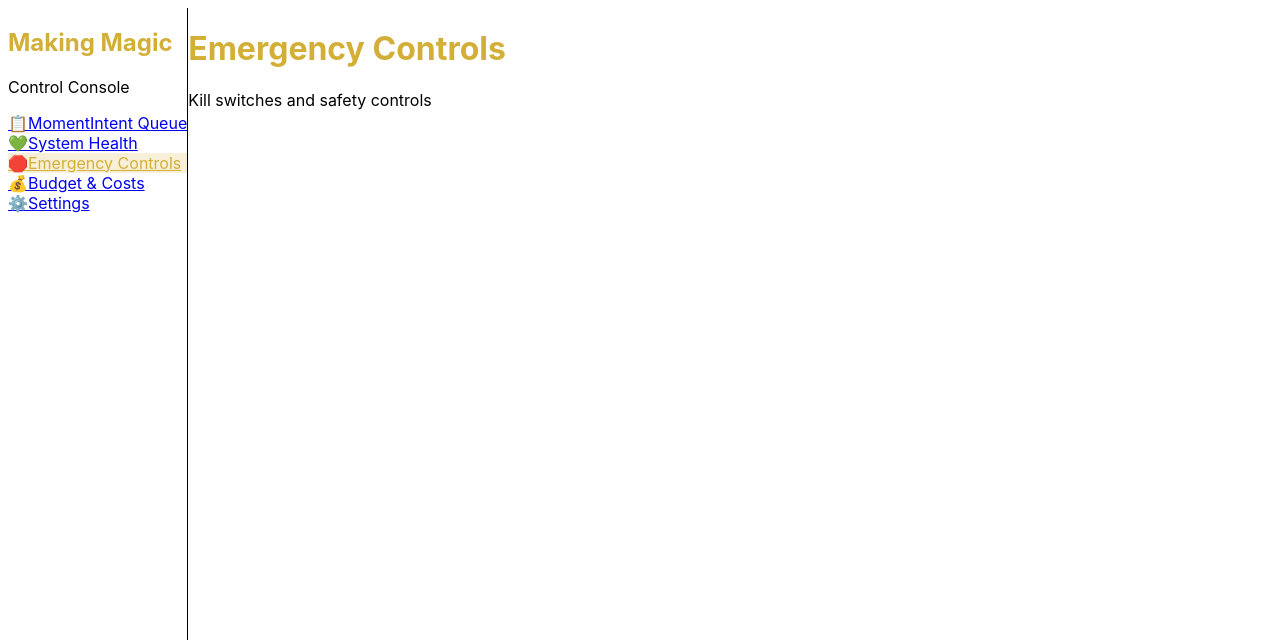
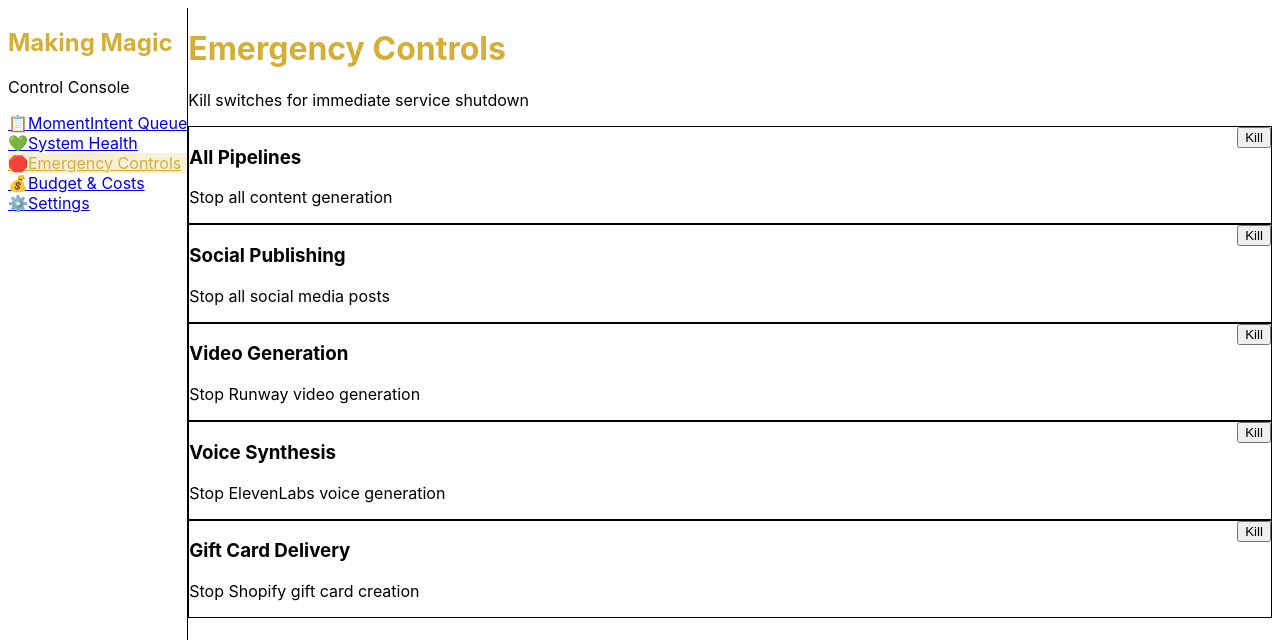
Before and after one commit to Mountain-Jewels/making-magic-dashboard, a Next.js app: page /controls in a window 1280 px wide. Shown: the top 640 px of the page. Built offline with nearby package versions, Linux system fonts and the light colour scheme.

Commit message:
feat(console): Phase 5 - Emergency Controls Panel
Co-authored-by: Cursor <cursoragent@cursor.com>

```diff
--- a/app/controls/page.tsx
+++ b/app/controls/page.tsx
@@ -1,9 +1,25 @@
+import { KillSwitch } from '@/components/controls/KillSwitch'
+
+const killSwitches = [
+  { name: 'All Pipelines', description: 'Stop all content generation', initialState: false },
+  { name: 'Social Publishing', description: 'Stop all social media posts', initialState: false },
+  { name: 'Video Generation', description: 'Stop Runway video generation', initialState: false },
+  { name: 'Voice Synthesis', description: 'Stop ElevenLabs voice generation', initialState: false },
+  { name: 'Gift Card Delivery', description: 'Stop Shopify gift card creation', initialState: false },
+]
+
 export default function ControlsPage() {
   return (
-    <div className="p-8">
-      <h1 className="text-2xl font-bold text-[#D4AF37]">Emergency Controls</h1>
-      <p className="text-gray-400 mt-2">Kill switches and safety controls</p>
-      {/* TODO: Implement kill switches */}
+    <div>
+      <div className="mb-8">
+        <h1 className="text-2xl font-bold text-[#D4AF37]">Emergency Controls</h1>
+        <p className="text-gray-400 mt-1">Kill switches for immediate service shutdown</p>
+      </div>
+      <div className="space-y-4 max-w-2xl">
+        {killSwitches.map((ks) => (
+          <KillSwitch key={ks.name} {...ks} />
+        ))}
+      </div>
     </div>
   )
 }
--- /dev/null
+++ b/components/controls/KillSwitch.tsx
@@ -0,0 +1,64 @@
+'use client'
+
+import { useState } from 'react'
+
+interface KillSwitchProps {
+  name: string
+  description: string
+  initialState: boolean
+}
+
+export function KillSwitch({ name, description, initialState }: KillSwitchProps) {
+  const [killed, setKilled] = useState(initialState)
+  const [confirming, setConfirming] = useState(false)
+
+  const handleToggle = () => {
+    if (!killed) {
+      setConfirming(true)
+    } else {
+      setKilled(false)
+      // TODO: Call API to restore
+    }
+  }
+
+  const confirmKill = () => {
+    setKilled(true)
+    setConfirming(false)
+    // TODO: Call API to kill
+  }
+
+  return (
+    <div className={`bg-gray-900 border rounded-lg p-4 ${killed ? 'border-red-500' : 'border-gray-800'}`}>
+      <div className="flex justify-between items-start">
+        <div>
+          <h3 className="font-semibold text-white">{name}</h3>
+          <p className="text-sm text-gray-400">{description}</p>
+        </div>
+        {confirming ? (
+          <div className="flex gap-2">
+            <button onClick={confirmKill} className="px-3 py-1 bg-red-600 rounded text-sm">
+              Confirm Kill
+            </button>
+            <button onClick={() => setConfirming(false)} className="px-3 py-1 bg-gray-700 rounded text-sm">
+              Cancel
+            </button>
+          </div>
+        ) : (
+          <button
+            onClick={handleToggle}
+            className={`px-4 py-1 rounded text-sm font-medium ${
+              killed ? 'bg-green-600 hover:bg-green-700' : 'bg-red-600 hover:bg-red-700'
+            }`}
+          >
+            {killed ? 'Restore' : 'Kill'}
+          </button>
+        )}
+      </div>
+      {killed && (
+        <div className="mt-3 text-red-400 text-sm font-medium">
+          ⚠️ KILLED — Service is disabled
+        </div>
+      )}
+    </div>
+  )
+}
```
